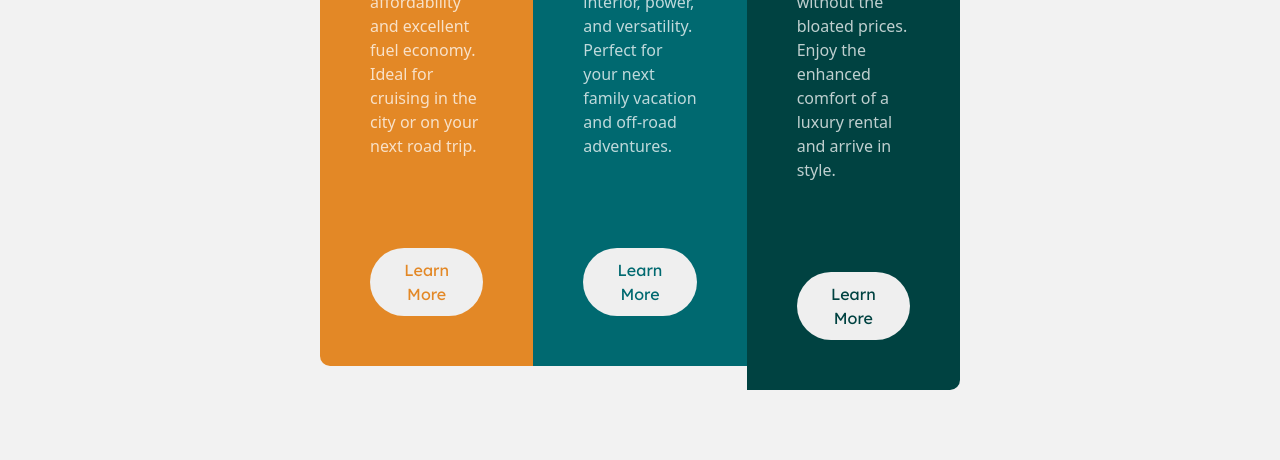
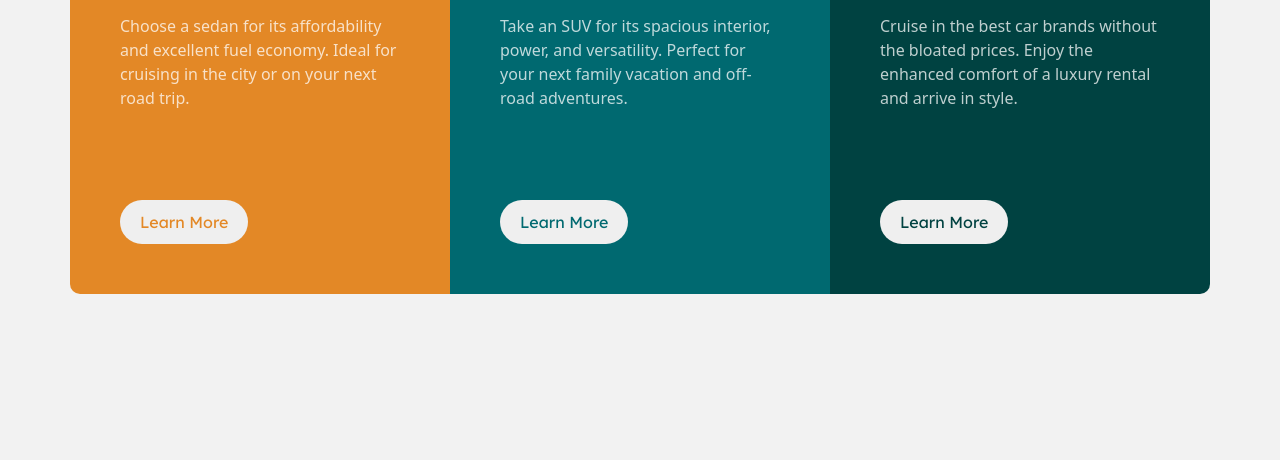
Before and after one commit to Aalphakeem-Adroit/columns, a plain HTML site: page index.html in a window 1280 px wide. Shown: the part 340-800 px from the top of the page. Drawn offline with nearby package versions, Linux system fonts and the light colour scheme.

Commit message:
Change the container width

```diff
--- a/main.css
+++ b/main.css
@@ -24,10 +24,6 @@ body {
     display: flex;
     justify-content: center;
     align-items: center;
-}
-
-.container {
-    width: 50vw;
 }
 
 .column1,
```
